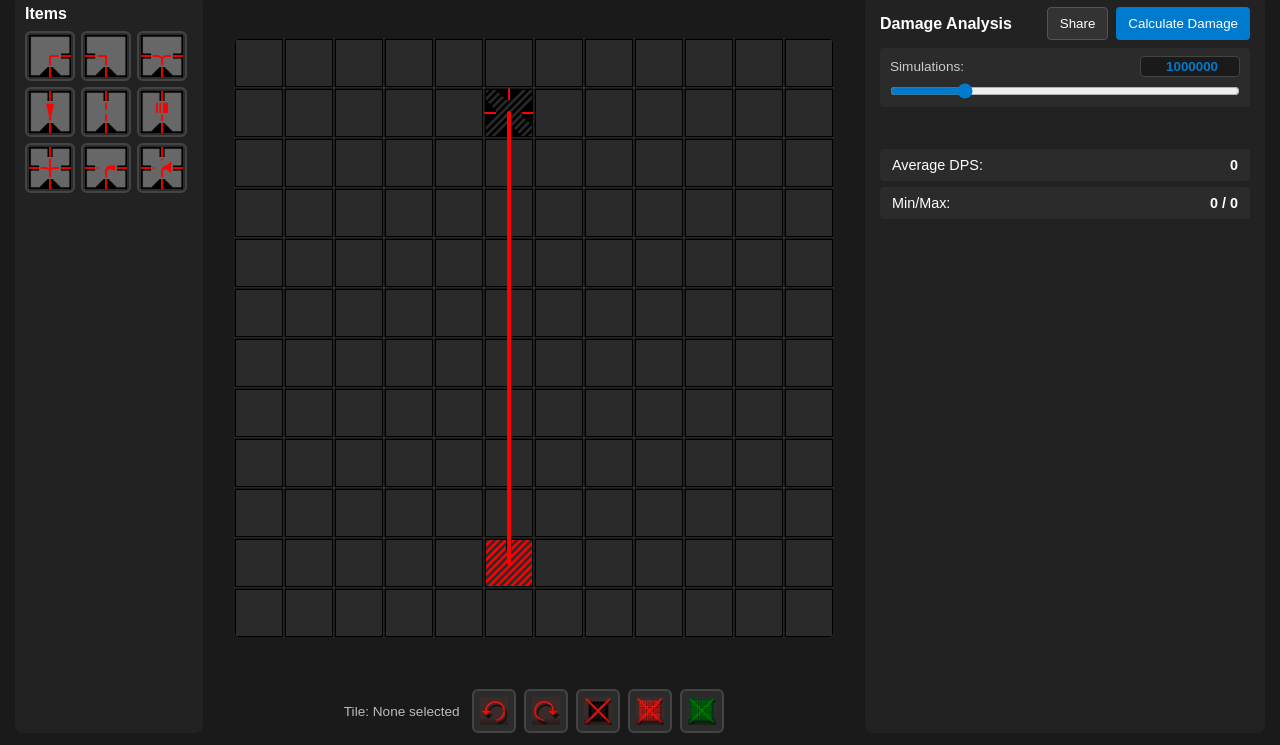
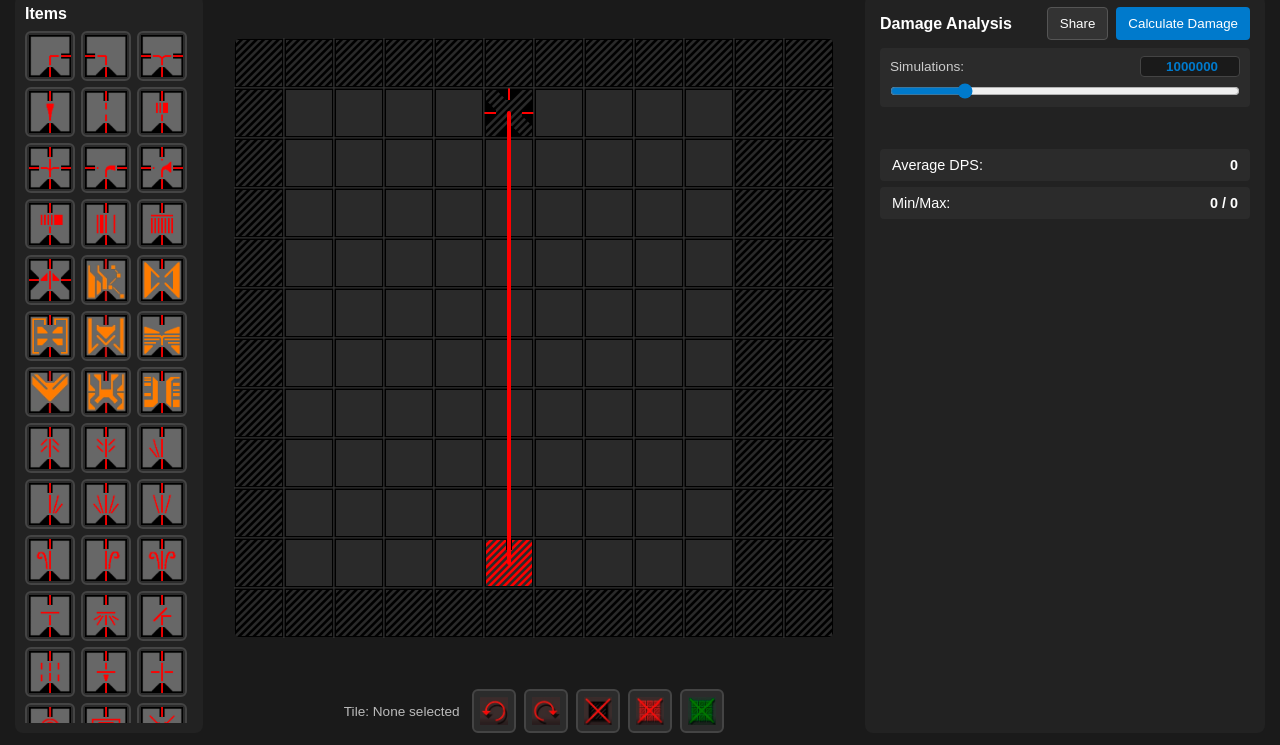
Before and after one commit to saprolord/MGBSimulator, a plain HTML site: page index.html in a window 1280 px wide. Shown: the part 55-800 px from the top of the page. Drawn offline with nearby package versions, Linux system fonts and the light colour scheme.

Commit message:
Added full sweet of blocks (not all are fully implemented yet)

```diff
--- a/app.js
+++ b/app.js
@@ -22,12 +22,26 @@ const DIRECTIONAL_BLOCKS = new Set(['Turn Right', 'Turn Left', 'Dual Splitter','
 const ITEM_PALETTE = [
   'Turn Right', 'Turn Left', 'Dual Splitter',
   '+1 Damage', '+1 Projectile', '33% x2 Damage', 'Triple Splitter',
-  'Random Double', 'Random Triple'
+  'Random Double', 'Random Triple', 'Tenfold Damage', 'Gamble damage', 'Charger', 'Damage Cross', 'Max Tier Damage',
+  '4x Damage', 'Unused Damage', 'Accumulator', 'Turn Damage', '+100 Damage', 'Ejector Damage', 'Duplicate Projectile',
+  'More Speed', 'Less Speed', 'Eject Left', 'Eject Right', 'Eject Randomly', 'Eject Narrow', 'Curve Left', 'Curve Right',
+  'Curve Random', 'Bounce back', 'Bounce randomly', 'Ricochet', 'Double Lifetime', 'Persistent Damage', 'Pierce',
+  'AOE Radius', 'AOE Square', 'Projectile Magnet', 'Projectile Align', 'Line Magnet', 'Forward Magnet', 'Sideways',
+  'Money Cross', 'Endlife Damage', 'Slow Damage', 'Zigzag Projectile', 'Double Less Projectile'
 ];
 
 // Layout Setup
 shipGrid[10][5] = { type: 'EMITTER', block: null, rotation: 0 };
 shipGrid[1][5] = { type: 'EJECTOR', block: null, rotation: 0 };
+for (let r = 0; r < GRID_SIZE; r++) {
+  shipGrid[r][0] = { type: 'WALL', block: null, rotation: 0 };
+  shipGrid[r][GRID_SIZE - 1] = { type: 'WALL', block: null, rotation: 0 };
+  shipGrid[r][GRID_SIZE - 2] = { type: 'WALL', block: null, rotation: 0 };
+}
+for (let c = 0; c < GRID_SIZE; c++) {
+  shipGrid[0][c] = { type: 'WALL', block: null, rotation: 0 };
+  shipGrid[GRID_SIZE - 1][c] = { type: 'WALL', block: null, rotation: 0 };
+}
 
 // DOM Elements
 const canvas = document.getElementById('ship-canvas');
@@ -51,20 +65,65 @@ const progressText = document.getElementById('progress-text');
 
 // --- IMAGE ASSET CONFIGURATION ---
 const BLOCK_IMAGES = {
+  //Core blocks
   'EMITTER':        'Images/Projectile_generator.webp',
   'EJECTOR':        'Images/Ejection_block.webp',
   'WALL':           'Images/Solid_block.webp',
   'SPACE':          'Images/Empty_slot.webp',
+  //Directional blocks
   'Turn Right':     'Images/Right_turn.webp',
   'Turn Left':      'Images/Left_turn.webp',
   'Dual Splitter':  'Images/Split_sides.webp',
+  'Triple Splitter': 'Images/Split_all.webp',
+  // Damage/projectile modifiers
   '+1 Damage':      'Images/More_damage.webp',
   '+1 Projectile':  'Images/Clone_bullet.webp',
   '33% x2 Damage':  'Images/Double_damage.webp',
-  'Triple Splitter': 'Images/Split_all.webp',
-  'Random Double':    'Images/Random_double.webp',
-  'Random Triple':    'Images/Random_triple.webp'
-};
+  'Random Double':   'Images/Random_double.webp',
+  'Random Triple':   'Images/Random_triple.webp',
+  'Tenfold Damage':  'Images/Tenfold_damage.webp',
+  'Gamble damage':  'Images/Gamble_damage.webp',
+  'Charger':          'Images/Damage_regulator.webp',
+  'Damage Cross':      'Images/Damage_loop.webp',
+  'Max Tier Damage':      'Images/Max_tier_damage.webp',
+  '4x Damage':      'Images/Double_size_and_damage.webp',
+  'Unused Damage':      'Images/Empty_tile_damage_boost.webp',
+  'Accumulator':      'Images/Accumulator.webp',
+  'Turn Damage':      'Images/Turn_damage.webp',
+  '+100 Damage':      'Images/Add_100_damage.webp',
+  'Ejector Damage':      'Images/10_damage_unused_ejector.webp',
+  'Duplicate Projectile':      'Images/Duplicate_bullet.webp',
+
+  // Unconsequntial modifiers for completness and ship copy/paste functionality
+  'More Speed':      'Images/More_speed.webp',
+  'Less Speed':      'Images/Less_speed.webp',
+  'Eject Left':      'Images/Eject_to_the_left.webp',
+  'Eject Right':     'Images/Eject_to_the_right.webp',
+  'Eject Randomly':  'Images/Eject_randomly.webp',
+  'Eject Narrow':    'Images/Eject_narrow.webp',
+  'Curve Left':       'Images/Curve_left.webp',
+  'Curve Right':      'Images/Curve_right.webp',
+  'Curve Random':     'Images/Curve_randomly.webp',
+  'Bounce back':      'Images/Bounce_back.webp',
+  'Bounce randomly':   'Images/Bounce_randomly.webp',
+  'Ricochet':          'Images/Realistic_bounce.webp',
+  'Double Lifetime':   'Images/More_projectile_lifetime.webp',
+  'Persistent Damage': 'Images/Persistent_damage.webp',
+  'Pierce':            'Images/Pierce.webp',
+  'AOE Radius':        'Images/AOE.webp',
+  'AOE Square':        'Images/Square_aoe.webp',
+  'Projectile Magnet': 'Images/bullet_magnet.webp',
+  'Projectile Align':  'Images/bullet_align.webp',
+  'Line Magnet':       'Images/Ship_line_bullet_magnet.webp',
+  'Forward Magnet':    'Images/Forward.webp',
+  'Sideways':        'Images/Sideways.webp',
+  'Money Cross':        'Images/Money_loop.webp',
+  'Endlife Damage':        'Images/More_damage_at_end_of_lifetime.webp',
+  'Slow Damage':        'Images/Speed_damage_boost.webp',
+  'Zigzag Projectile':        'Images/Zigzag_bullet.webp',
+  'Double Less Projectile':      'Images/Double_damage_10_bullet_screen.webp'
+
+}
 
 // Preload Images
 const loadedImages = {};
@@ -364,6 +423,7 @@ btnDelete.addEventListener('click', deleteSelectedTile);
 
 // Clear Path Only: Retains Turns & Splitters
 btnClearPath.addEventListener('click', () => {
+  if (confirm('Are you sure you want to clear all non-directional blocks?')) {
     for (let r = 0; r < GRID_SIZE; r++) {
       for (let c = 0; c < GRID_SIZE; c++) {
         const tile = shipGrid[r][c];
@@ -374,15 +434,18 @@ btnClearPath.addEventListener('click', () => {
       }
     }
     updatePathAndGrid();
+  }
 });
 
 // Clear All Blocks
 btnClear.addEventListener('click', () => {
+  if (confirm('Are you sure you want to clear all blocks?')) {
     for (let r = 0; r < GRID_SIZE; r++) {
       for (let c = 0; c < GRID_SIZE; c++) {
         if (shipGrid[r][c].type === 'SPACE') {
           shipGrid[r][c].block = null;
           shipGrid[r][c].rotation = 0;
+        }
       }
     }
   }
--- a/engine.js
+++ b/engine.js
@@ -7,6 +7,18 @@ const DIR_VECTORS = {
   270: { dr: 0,  dc: -1 }  // West (Left)
 };
 
+// Blocks that pass projectiles straight through without altering direction or damage
+const PASSTHROUGH_BLOCKS = new Set([
+  'More Speed', 'Less Speed', 'Eject Left', 'Eject Right', 'Eject Randomly',
+  'Eject Narrow', 'Curve Left', 'Curve Right', 'Curve Random', 'Bounce back',
+  'Bounce randomly', 'Ricochet', 'Double Lifetime', 'Persistent Damage',
+  'Pierce', 'AOE Radius', 'AOE Square', 'Projectile Magnet', 'Projectile Align',
+  'Line Magnet', 'Forward Magnet', 'Sideways', 'Money Cross', 'Endlife Damage',
+  'Slow Damage', 'Zigzag Projectile', 'Double Less Projectile', 'Tenfold Damage',
+  'Gamble damage', 'Charger', 'Damage Cross', 'Max Tier Damage', '4x Damage',
+  'Unused Damage', 'Accumulator', 'Turn Damage', '+100 Damage',
+  'Ejector Damage', 'DoDuplicate Projectile'
+]);
 
 
 function normDir(dir) {
@@ -124,9 +136,15 @@ function processModifierForTrace(tile, node, r, c, trace, traces) {
         { ...node, r, c, dir: normDir(rot), pathTrace: [...trace] },
         { ...node, r, c, dir: normDir(rot + 90), pathTrace: [...trace] }
       ];}
-    default:
+    default: {
+      // If block is in PASSTHROUGH_BLOCKS, continue path straight through
+      if (PASSTHROUGH_BLOCKS.has(tile.block)) {
+        return [{ ...node, r, c, dir: rot, pathTrace: trace }];
+      }
+      // Unrecognized block -> stop trace
       traces.push(trace);
       return [];
+    }
   }
 }
 
--- a/index.html
+++ b/index.html
@@ -9,7 +9,7 @@
 </head>
 <body>
   <header>
-    <h1>MGB Damage Simulator v0.3</h1>
+    <h1>MGB Damage Simulator v0.4</h1>
   </header>
 
   <main class="app-container">
```
Lines whose indentation alone changed are shown as unchanged.
